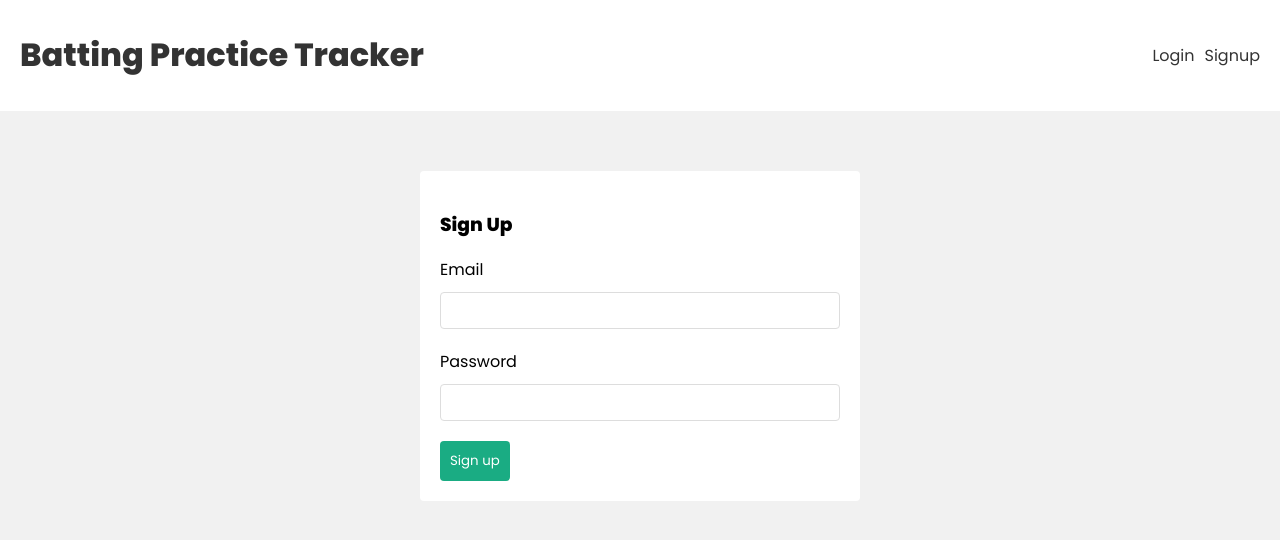
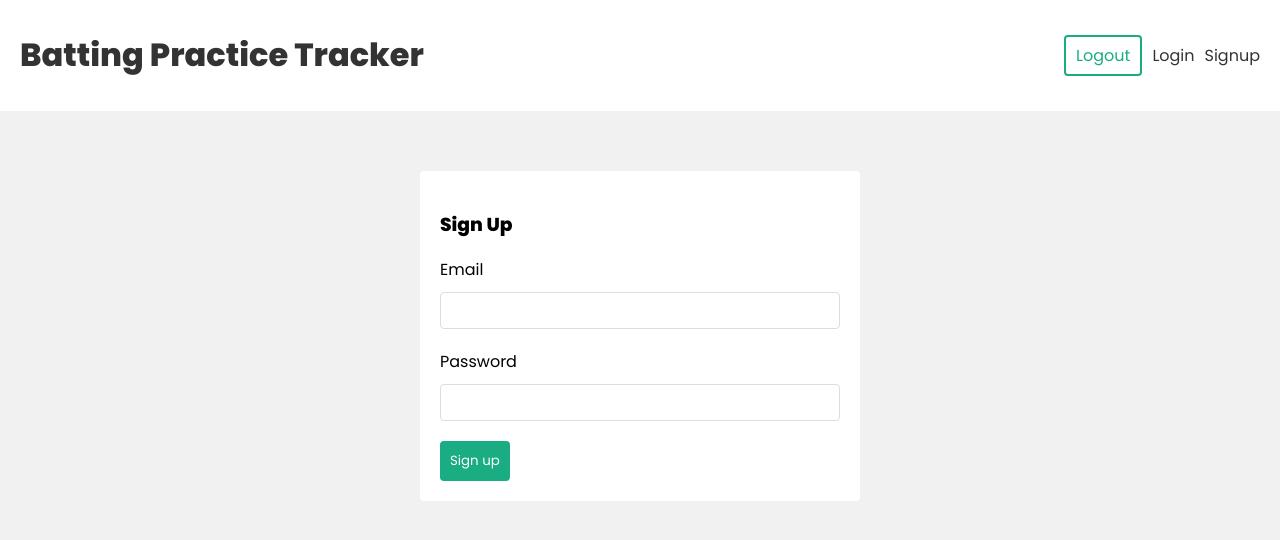
Before and after one commit to jasonpennini/bp-data-tracker, a React (Create React App) app in the folder frontend/: page /signup in a window 1280 px wide. Shown: the top 540 px of the page. Built offline with nearby package versions, Linux system fonts and the light colour scheme.

Commit message:
added useLogout hook

```diff
--- a/frontend/src/components/navbar.js
+++ b/frontend/src/components/navbar.js
@@ -1,6 +1,13 @@
 import {Link} from 'react-router-dom'
+import { useLogout } from '../hooks/useLogout'
 
 const Navbar = () => {
+  const {logout} = useLogout()
+
+  const handleClick = () => {
+    logout()
+  }
+
   return (
     <header>
       <div className="container">
@@ -8,6 +15,9 @@
           <h1>Batting Practice Tracker</h1>
         </Link>
         <nav>
+          <div>
+            <button onClick={handleClick}> Logout </button>
+          </div>
           <div>
             <Link to='/login'>Login</Link>
             <Link to='/signup'>Signup</Link>
--- /dev/null
+++ b/frontend/src/hooks/useLogout.js
@@ -0,0 +1,12 @@
+import { useAuthContext } from './useAuthContext'
+
+export const useLogout = () => {
+  const { dispatch } = useAuthContext()
+
+  const logout = () => {
+    // we need to update global state and remove JWT to log out
+    localStorage.removeItem('user')
+    dispatch({type:'LOGOUT'})
+  }
+  return {logout}
+}
--- a/frontend/src/hooks/useSignup.js
+++ b/frontend/src/hooks/useSignup.js
@@ -26,7 +26,8 @@
       setError(json.error)
     }
     if(response.ok) {
-      // save the user to local storage with JWT and email property
+      // save the user to local storage with JWT and email property, so if they want to log back in a couple hours later
+      // we can still detect the user is logged in with the presence of the JWT
       localStorage.setItem('user', JSON.stringify(json))
       // update auth context
       // invoking dispatch function and triggering switch case with type 'LOGIN'
--- a/frontend/src/index.css
+++ b/frontend/src/index.css
@@ -109,6 +109,16 @@
 nav a {
   margin-left: 10px;
 }
+nav button {
+  background: #fff;
+  color: var(--primary);
+  border: 2px solid var(--primary);
+  padding: 6px 10px;
+  border-radius: 4px;
+  font-family: "Poppins";
+  cursor: pointer;
+  font-size: 1em;
+}
 /* auth forms */
 form.signup, form.login {
   max-width: 400px;
```
